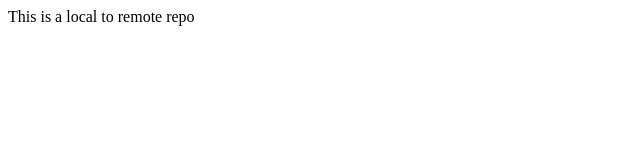
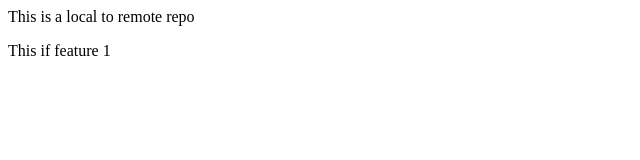
Before and after one commit to shaurya949/My-local, a plain HTML site: page index.html in a window 1280 px wide. Shown: the full height of the page, 0-640 px from the left. Drawn offline with Linux system fonts and the light colour scheme.

Commit message:
Add feature1

```diff
--- a/index.html
+++ b/index.html
@@ -1 +1,2 @@
 This is a local to remote repo
+<p>This if feature 1</p>
```
